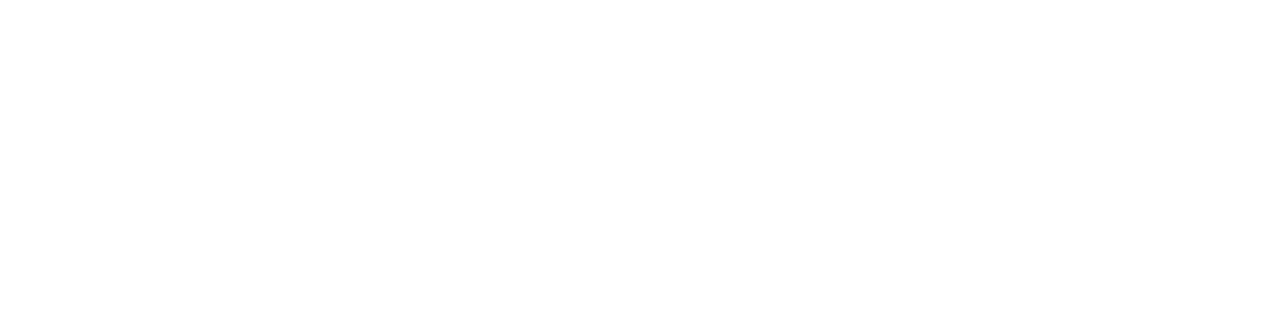
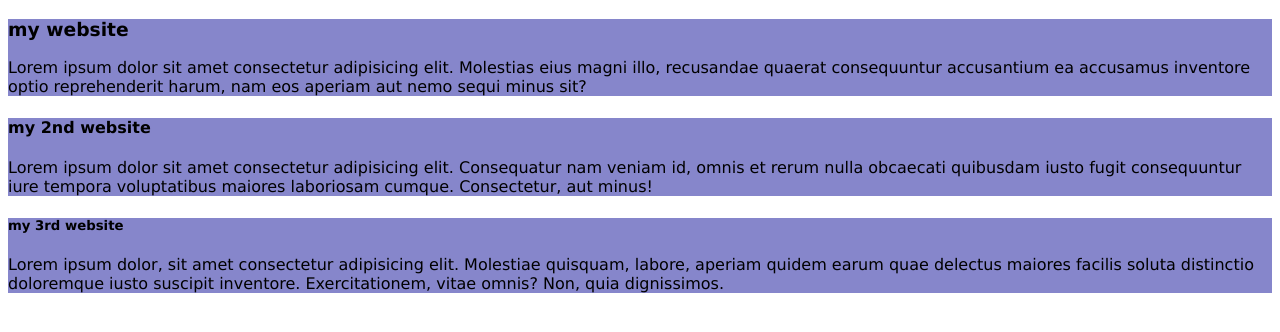
Before and after one commit to fatemasohi2003/My-github-repo1, a plain HTML site: page index.html in a window 1280 px wide. Drawn offline with Linux system fonts and the light colour scheme.

Commit message:
added three blog

```diff
--- /dev/null
+++ b/blog.css
@@ -0,0 +1,5 @@
+div{
+    background-color: rgb(134, 134, 203);
+    margin: auto;
+    font-family: Verdana, Geneva, Tahoma, sans-serif;
+}
--- a/index.html
+++ b/index.html
@@ -4,8 +4,15 @@
     <meta charset="UTF-8">
     <meta name="viewport" content="width=device-width, initial-scale=1.0">
     <title>My github repo1</title>
+    <link rel="stylesheet" href="blog.css">
 </head>
 <body>
+    <div> <h3> my website</h3>
+        <p>Lorem ipsum dolor sit amet consectetur adipisicing elit. Molestias eius magni illo, recusandae quaerat consequuntur accusantium ea accusamus inventore optio reprehenderit harum, nam eos aperiam aut nemo sequi minus sit?</p>
+  </div>
+  <div><h4>my 2nd website
+</h4> <p>Lorem ipsum dolor sit amet consectetur adipisicing elit. Consequatur nam veniam id, omnis et rerum nulla obcaecati quibusdam iusto fugit consequuntur iure tempora voluptatibus maiores laboriosam cumque. Consectetur, aut minus!</p></div>
 
+<div><h5>my 3rd website</h5><p>Lorem ipsum dolor, sit amet consectetur adipisicing elit. Molestiae quisquam, labore, aperiam quidem earum quae delectus maiores facilis soluta distinctio doloremque iusto suscipit inventore. Exercitationem, vitae omnis? Non, quia dignissimos.</p></div>
 </body>
 </html>
```
Also changed, not shown: 1 other file.
